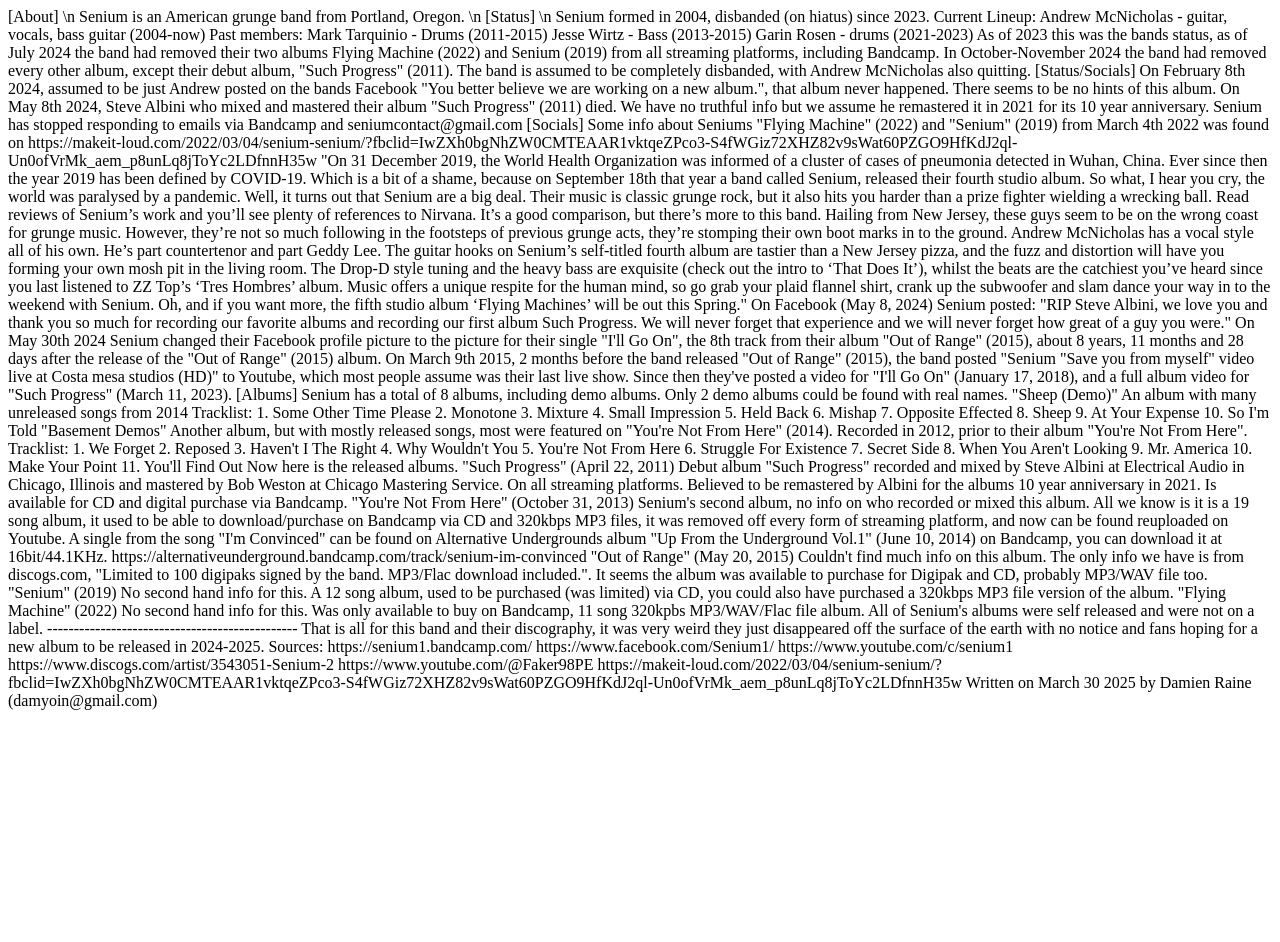
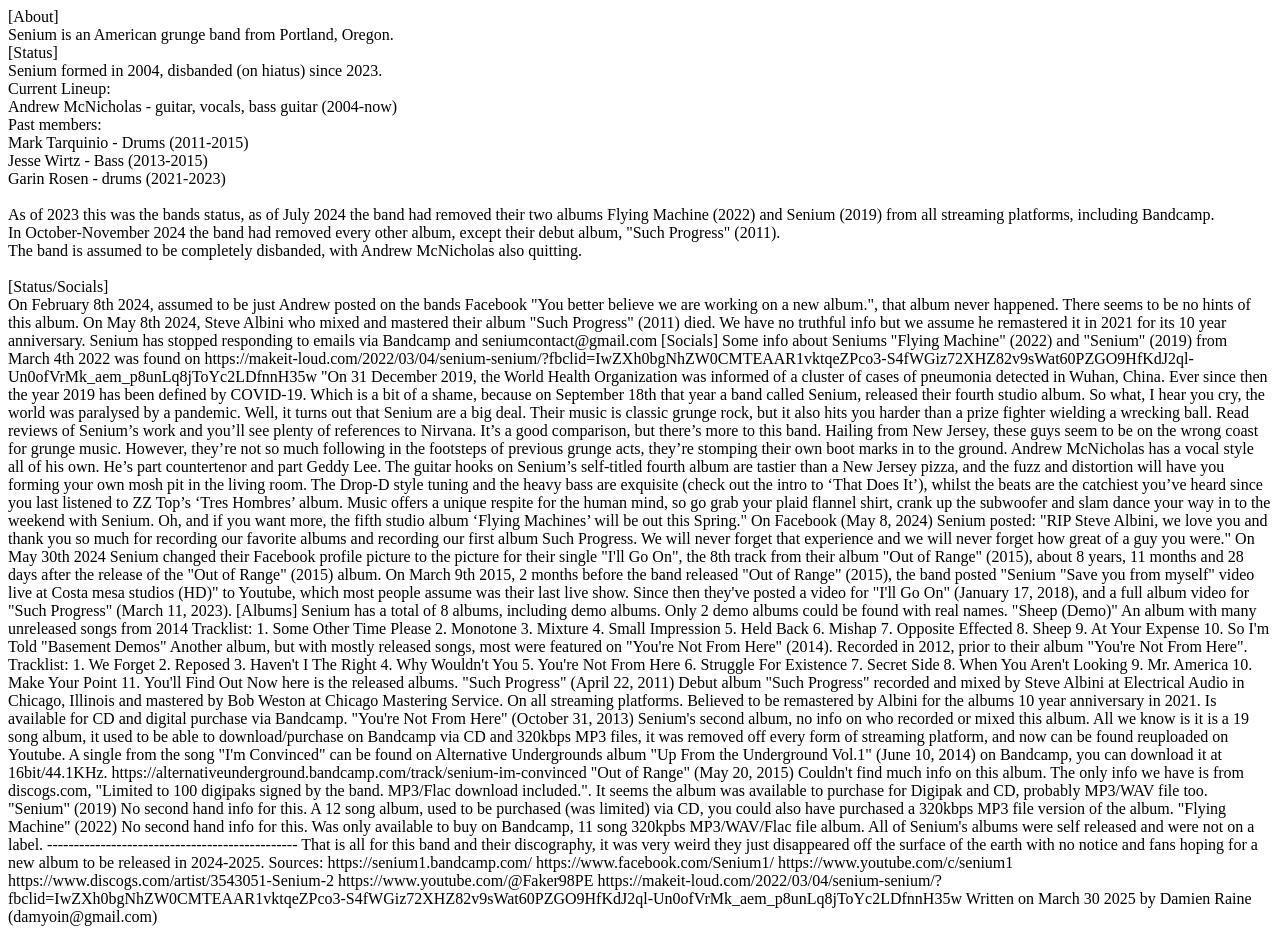
Before and after one commit to seniumstatus/seniumstatus, a plain HTML site: page index.html in a window 1280 px wide. Before the commit the page ends 800 px from the top, so only its background shows below. Drawn offline with Linux system fonts and the light colour scheme.

Commit message:
Update index.html

```diff
--- a/index.html
+++ b/index.html
@@ -2,28 +2,28 @@
   <body>
 <p>
 [About]
-\n
+<br>
 Senium is an American grunge band from Portland, Oregon.
-\n
+<br>
 [Status]
-	\n
+	<br>
 Senium formed in 2004, disbanded (on hiatus) since 2023.
-
-Current Lineup:
+<br>
+Current Lineup:<br>
 Andrew McNicholas - guitar, vocals, bass guitar (2004-now)
-
-Past members:
-Mark Tarquinio - Drums (2011-2015)
-Jesse Wirtz - Bass (2013-2015)
-Garin Rosen - drums (2021-2023)
-
+<br>
+Past members:<br>
+Mark Tarquinio - Drums (2011-2015)<br>
+Jesse Wirtz - Bass (2013-2015)<br>
+Garin Rosen - drums (2021-2023)<br>
+<br>
 As of 2023 this was the bands status, as of July 2024 the band had removed their two albums Flying Machine (2022) and Senium (2019) from all streaming platforms, including Bandcamp.
-
-In October-November 2024 the band had removed every other album, except their debut album, "Such Progress" (2011).
-The band is assumed to be completely disbanded, with Andrew McNicholas also quitting.
-
+<br>
+In October-November 2024 the band had removed every other album, except their debut album, "Such Progress" (2011). <br>
+The band is assumed to be completely disbanded, with Andrew McNicholas also quitting.<br>
+<br>
 [Status/Socials]
-
+<br>
 On February 8th 2024, assumed to be just Andrew posted on the bands Facebook "You better believe we are working on a new album.", that album never happened.
 There seems to be no hints of this album.
 
```
